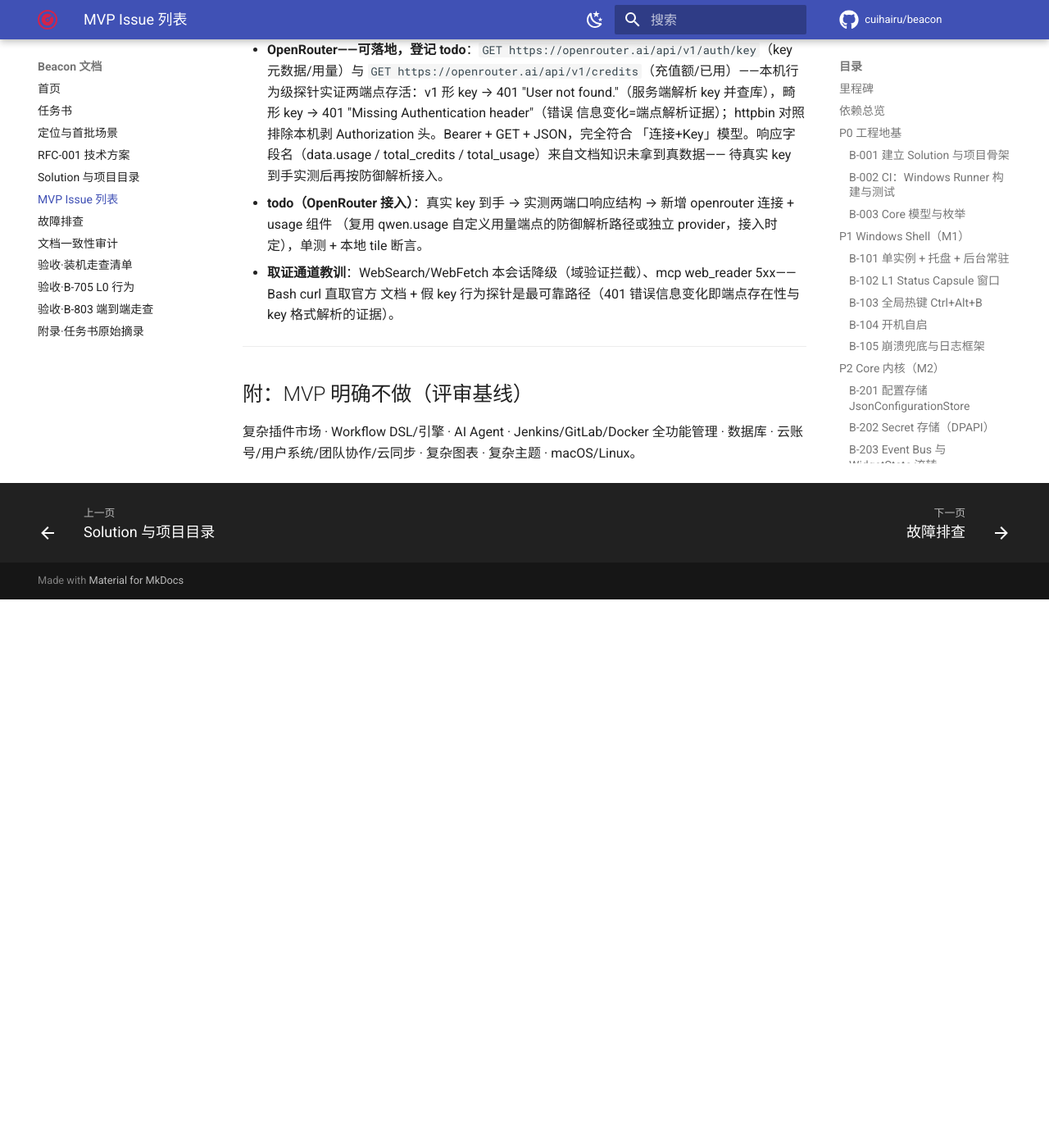
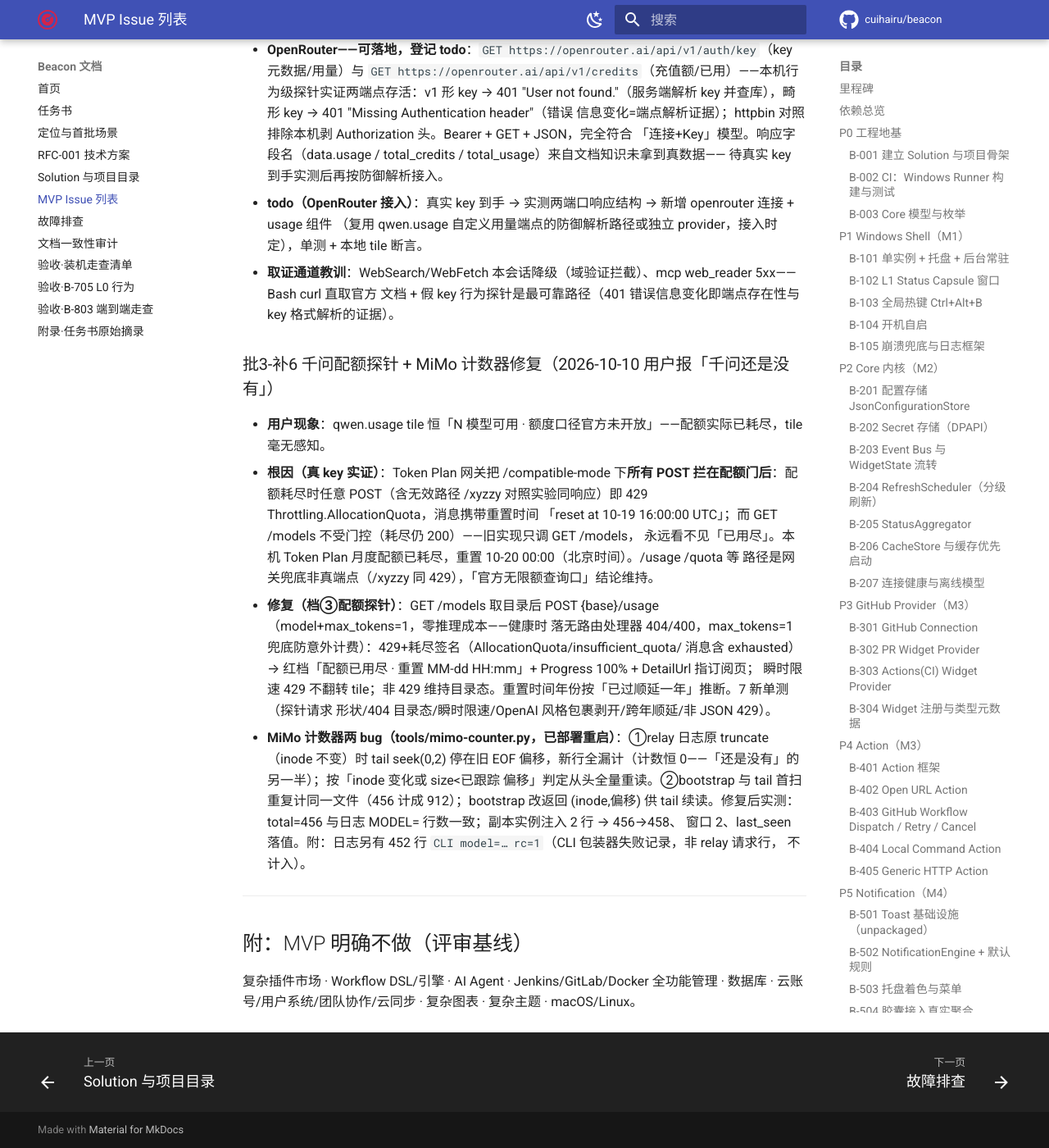
Before and after one commit to cuihairu/beacon, an MkDocs documentation site: the page built from docs/mvp-issues.md, in a window 1280 px wide and 1400 px high, scrolled down 20562 px. Shown: the whole window at 82% size. Built offline with MkDocs 1.6.1 and Material for MkDocs 9.7.7, drawn with Linux system fonts in a browser that asks for light colours; comment, search, counter and statistics services are not loaded; before the commit the page ends 21293 px from its top, so only the background shows below that.

Commit message:
docs: record qwen quota probe and counter findings

```diff
--- a/docs/mvp-issues.md
+++ b/docs/mvp-issues.md
@@ -494,6 +494,25 @@
 - **取证通道教训**：WebSearch/WebFetch 本会话降级（域验证拦截）、mcp web_reader 5xx——Bash curl 直取官方
   文档 + 假 key 行为探针是最可靠路径（401 错误信息变化即端点存在性与 key 格式解析的证据）。
 
+### 批3-补6 千问配额探针 + MiMo 计数器修复（2026-10-10 用户报「千问还是没有」）
+- **用户现象**：qwen.usage tile 恒「N 模型可用 · 额度口径官方未开放」——配额实际已耗尽，tile 毫无感知。
+- **根因（真 key 实证）**：Token Plan 网关把 /compatible-mode 下**所有 POST 拦在配额门后**：配额耗尽时任意
+  POST（含无效路径 /xyzzy 对照实验同响应）即 429 Throttling.AllocationQuota，消息携带重置时间
+  「reset at 10-19 16:00:00 UTC」；而 GET /models 不受门控（耗尽仍 200）——旧实现只调 GET /models，
+  永远看不见「已用尽」。本机 Token Plan 月度配额已耗尽，重置 10-20 00:00（北京时间）。/usage /quota 等
+  路径是网关兜底非真端点（/xyzzy 同 429），「官方无限额查询口」结论维持。
+- **修复（档③配额探针）**：GET /models 取目录后 POST {base}/usage（model+max_tokens=1，零推理成本——健康时
+  落无路由处理器 404/400，max_tokens=1 兜底防意外计费）：429+耗尽签名（AllocationQuota/insufficient_quota/
+  消息含 exhausted）→ 红档「配额已用尽 · 重置 MM-dd HH:mm」+ Progress 100% + DetailUrl 指订阅页；
+  瞬时限速 429 不翻转 tile；非 429 维持目录态。重置时间年份按「已过顺延一年」推断。7 新单测（探针请求
+  形状/404 目录态/瞬时限速/OpenAI 风格包裹剥开/跨年顺延/非 JSON 429）。
+- **MiMo 计数器两 bug（tools/mimo-counter.py，已部署重启）**：①relay 日志原 truncate（inode 不变）时 tail
+  seek(0,2) 停在旧 EOF 偏移，新行全漏计（计数恒 0——「还是没有」的另一半）；按「inode 变化或 size<已跟踪
+  偏移」判定从头全量重读。②bootstrap 与 tail 首扫重复计同一文件（456 计成 912）；bootstrap 改返回
+  (inode,偏移) 供 tail 续读。修复后实测：total=456 与日志 MODEL= 行数一致；副本实例注入 2 行 → 456→458、
+  窗口 2、last_seen 落值。附：日志另有 452 行 `CLI model=… rc=1`（CLI 包装器失败记录，非 relay 请求行，
+  不计入）。
+
 ---
 
 ## 附：MVP 明确不做（评审基线）
```
